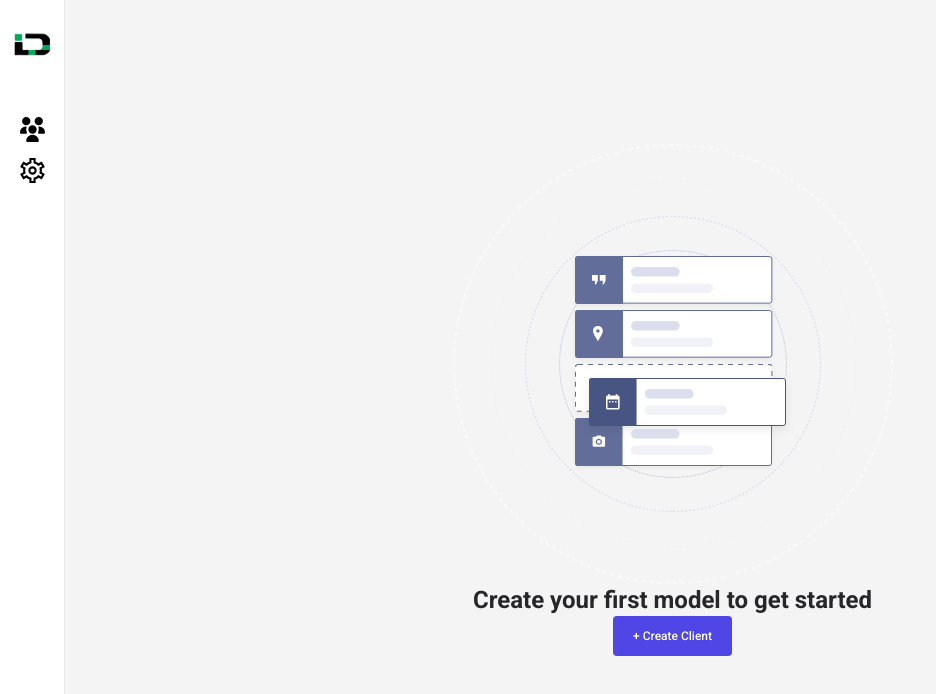
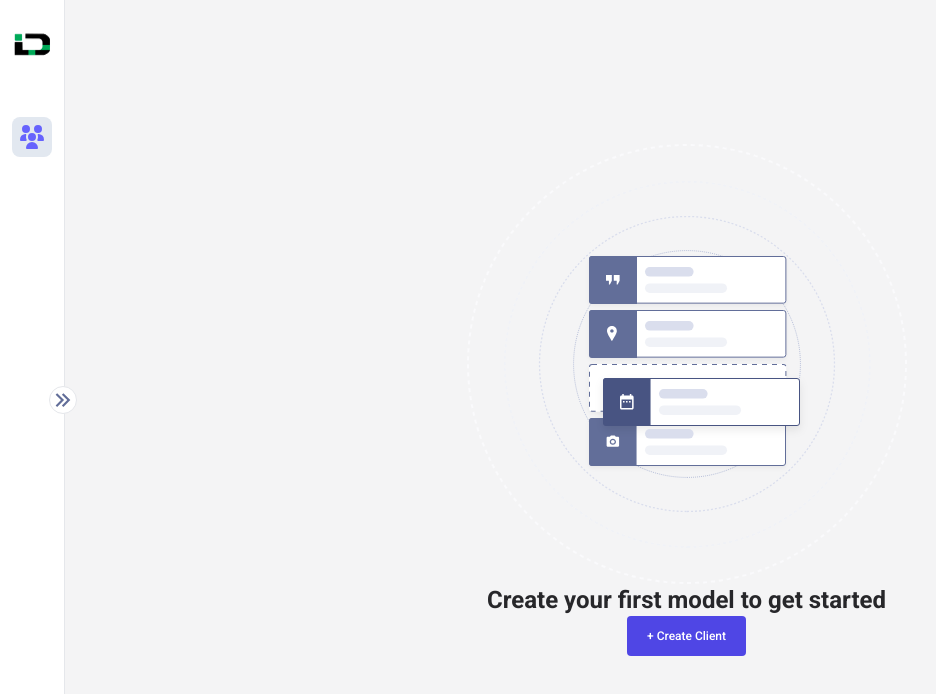
Before and after one commit to jmncruz/portal-decla, a React (Vite) app: page / in a window 1280 px wide. Shown: the top 694 px of the page, without its empty margins (0-936 px from the left). Built offline with nearby package versions, Linux system fonts and the light colour scheme.

Commit message:
Add: Collapsible sidebar

```diff
--- /dev/null
+++ b/src/assets/DrawerClose.tsx
@@ -0,0 +1,21 @@
+export function DrawerClose() {
+  return (
+    <svg
+      fill="none"
+      aria-hidden="true"
+      className="rounded-full border-gray-200 border relative -left-4 bg-white"
+      data-icon="gcms-icon"
+      viewBox="0 0 24 24"
+      width="28"
+
+    >
+      <path
+
+        fill="#626e99"
+        fillRule="evenodd"
+        d="M5.2 7.086l4.95 4.95-4.95 4.95L6.614 18.4l6.364-6.364-6.364-6.364L5.2 7.086zm5.778 0l4.95 4.95-4.95 4.95 1.414 1.414 6.364-6.364-6.364-6.364-1.414 1.414z"
+        clipRule="evenodd"
+      ></path>
+    </svg>
+  );
+}
--- /dev/null
+++ b/src/assets/DrawerOpen.tsx
@@ -0,0 +1,19 @@
+export function DrawerOpen() {
+  return (
+    <svg
+      fill="none"
+      aria-hidden="true"
+      className="rounded-full border-gray-200 border relative -left-3 bg-white"
+      data-icon="gcms-icon"
+      viewBox="0 0 24 24"
+      width="28"
+    >
+      <path
+        fill="#626e99"
+        fillRule="evenodd"
+        d="M18.75 16.964l-4.95-4.95 4.95-4.95-1.414-1.414-6.364 6.364 6.364 6.364 1.414-1.414zm-5.778 0l-4.95-4.95 4.95-4.95-1.414-1.414-6.364 6.364 6.364 6.364 1.414-1.414z"
+        clipRule="evenodd"
+      ></path>
+    </svg>
+  );
+}
--- a/src/assets/Users.tsx
+++ b/src/assets/Users.tsx
@@ -2,12 +2,12 @@ export function Users() {
   return (
     <svg
       xmlns="http://www.w3.org/2000/svg"
-      width="25"
-      height="25"
+      width="40"
+      height="40"
       data-name="Layer 1"
       viewBox="0 0 24 24"
-      className="ml-2 mb-4"
-      fill="black"
+      className="bg-slate-200 p-2 rounded-lg "
+      fill="rgb(102, 99, 253)"
     >
       <path d="M12 16a4 4 0 114-4 4 4 0 01-4 4zm-6.317 0H1a1 1 0 01-1-1 6.022 6.022 0 015.131-5.916 1 1 0 011.1 1.266A6.009 6.009 0 006 12a5.937 5.937 0 00.586 2.57 1 1 0 01-.9 1.43zM17 24H7a1 1 0 01-1-1 6 6 0 0112 0 1 1 0 01-1 1zm1-16a4 4 0 114-4 4 4 0 01-4 4zM6 8a4 4 0 114-4 4 4 0 01-4 4zm17 8h-4.683a1 1 0 01-.9-1.43A5.937 5.937 0 0018 12a6.009 6.009 0 00-.236-1.65 1 1 0 011.105-1.266A6.022 6.022 0 0124 15a1 1 0 01-1 1z"></path>
     </svg>
--- a/src/components/Sidebar.tsx
+++ b/src/components/SideBar.tsx
@@ -1,17 +1,17 @@
 import { Logo } from "../assets/Logo";
 import { Settings } from "../assets/Settings";
 import { Users } from "../assets/Users";
+
 
 export function Sidebar() {
 
     return (
         <aside className="w-[65px] bg-white p-3 border-r border-gray-200">
             <Logo />
-            <a href="">
+            <a href="#" >
                 <Users />
             </a>
 
-            <Settings />
         </aside>
     )
 }
--- /dev/null
+++ b/src/components/SideDrawer/SideDrawer.tsx
@@ -0,0 +1,14 @@
+interface Action{
+    isOpen: boolean
+}
+
+export function SideDrawer(props: Action) {
+
+    return (
+
+        <div className={props.isOpen == true ? "open p-6" : "close"}>
+            <h1 className=" text-black text-2xl font-bold">Clientes</h1>
+        </div>
+
+    )
+}
--- a/src/pages/Home.tsx
+++ b/src/pages/Home.tsx
@@ -1,12 +1,23 @@
+import { useState } from "react";
+import { DrawerClose } from "../assets/DrawerClose";
+import { DrawerOpen } from "../assets/DrawerOpen";
 import { Section } from "../components/Section";
-import { Sidebar } from "../components/Sidebar";
+import { Sidebar } from "../components/SideBar";
+import { SideDrawer } from "../components/SideDrawer/SideDrawer";
 
 export function Home(){
+    const [isOpen, setValue] = useState(false);
     return (
         <main className="flex min-h-screen">
             <Sidebar />
+            <SideDrawer isOpen={isOpen} />
+            <button
+                type="button"
+                onClick={() => {
+                    setValue(!isOpen);
+                }}> { isOpen == false ? <DrawerClose /> : <DrawerOpen />}
+            </button>
             <Section />
         </main>
-
     )
 }
--- a/src/styles/global.css
+++ b/src/styles/global.css
@@ -4,4 +4,15 @@
 
 body{
     @apply bg-zinc-100 text-zinc-800;
+
+
 }
+@layer base{
+    .open {
+        @apply w-96 text-white  border-r border-gray-200 ;
+    }
+    .close{
+        @apply hidden;
+    }
+
+}
```
